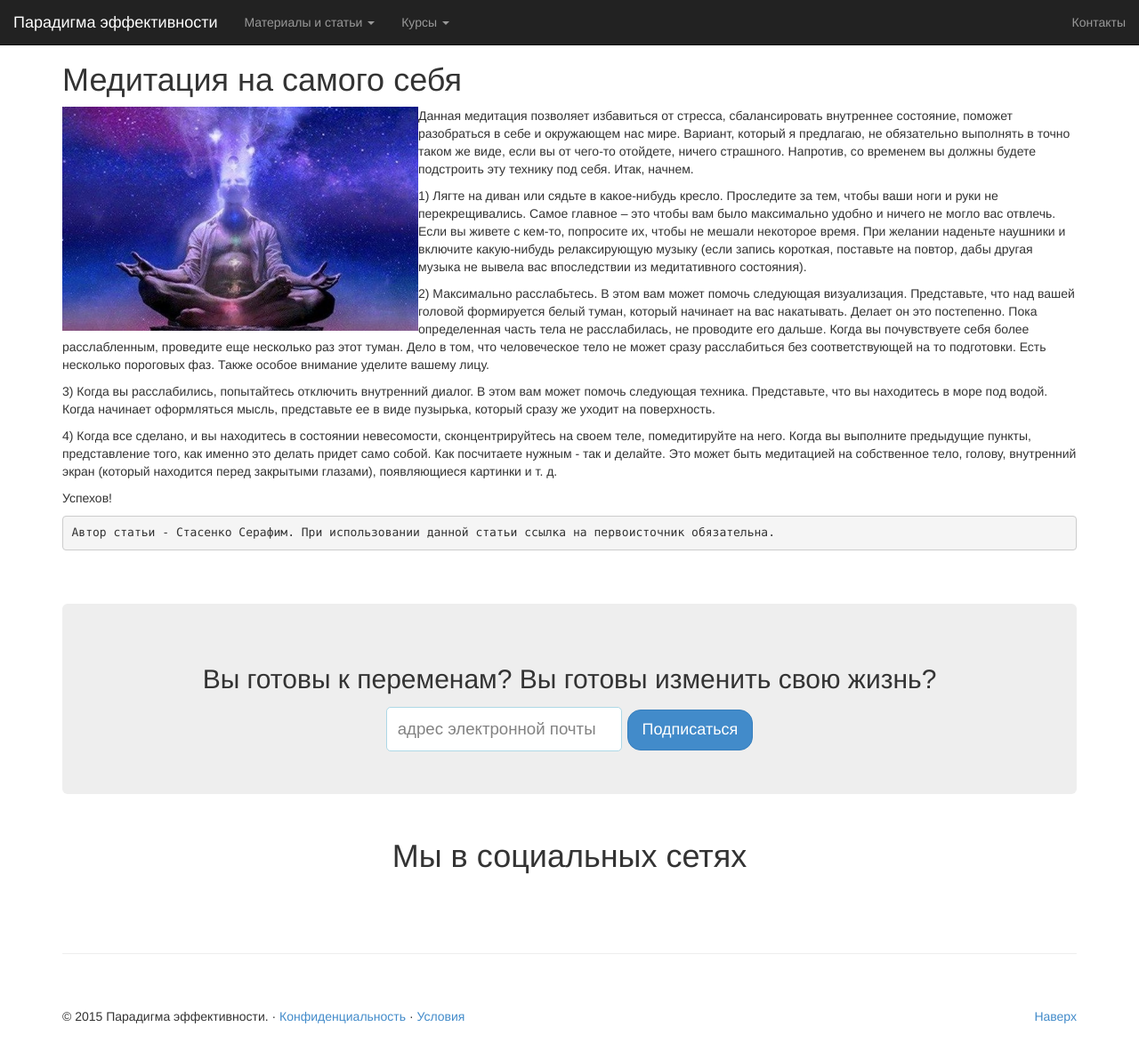
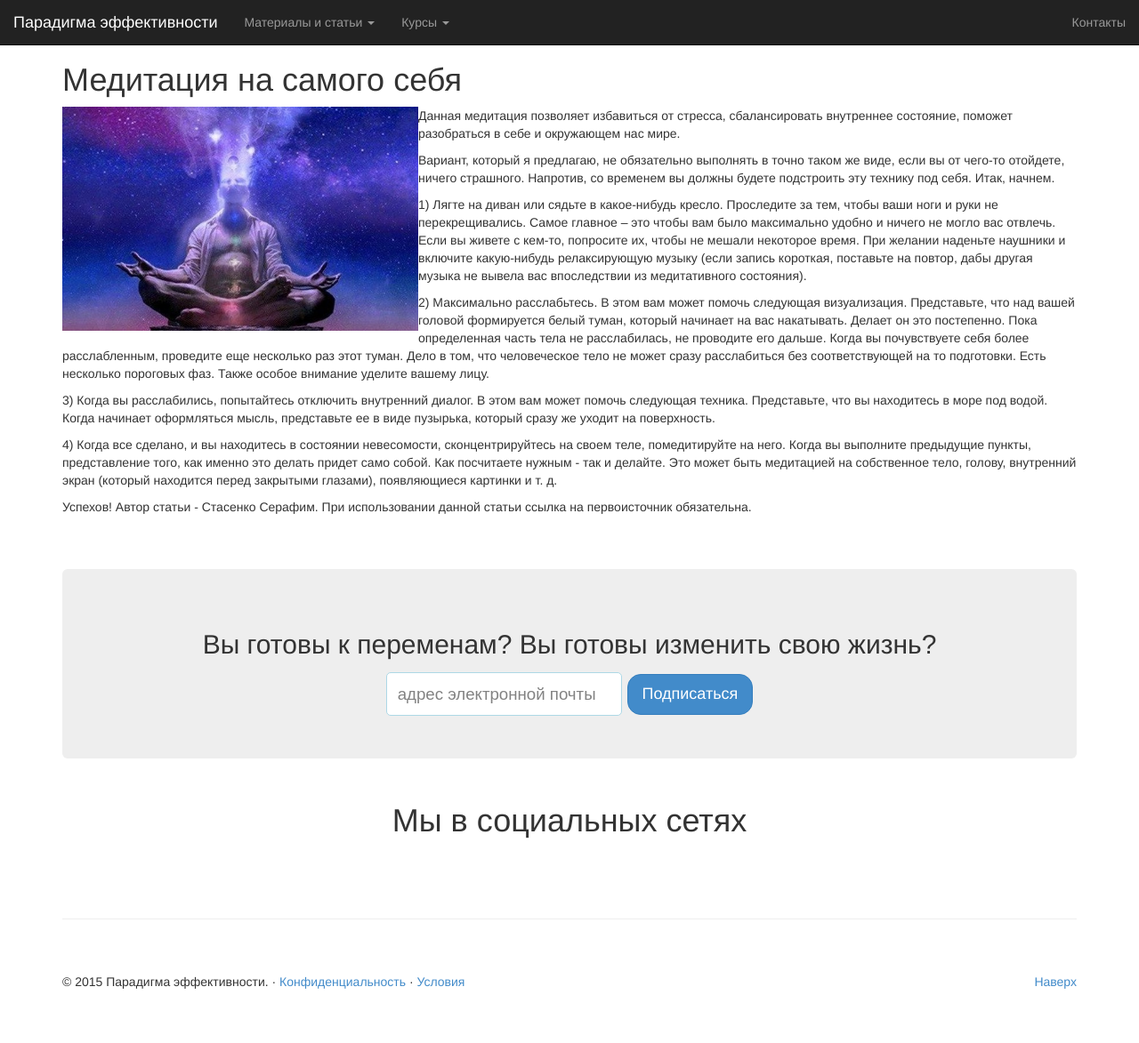
Before and after one commit to EfficiencyParadigm/EfficiencyParadigm.github.io, a Jekyll site: the page built from content/businessContent/meditation.md, in a window 1280 px wide and 1173 px high. Shown: the whole window at 89% size. Built offline with Jekyll 4.4.1, drawn with Linux system fonts in a browser that asks for light colours.

```diff
--- a/content/businessContent/meditation.md
+++ b/content/businessContent/meditation.md
@@ -6,17 +6,17 @@ title: Духовное развитие duplicate
 
 <img src="/images/slider/default.jpg" alt="alt text" class="pull-left" title="Title" width="400" />
 
-Данная медитация позволяет избавиться от стресса, сбалансировать внутреннее состояние, поможет разобраться в себе и окружающем нас мире.
-Вариант, который я предлагаю, не обязательно выполнять в точно таком же виде, если вы от чего-то отойдете, ничего страшного. Напротив, со временем вы должны будете подстроить эту технику под себя.
-Итак, начнем.
+<p>Данная медитация позволяет избавиться от стресса, сбалансировать внутреннее состояние, поможет разобраться в себе и окружающем нас мире.<p>
+<p>Вариант, который я предлагаю, не обязательно выполнять в точно таком же виде, если вы от чего-то отойдете, ничего страшного. Напротив, со временем вы должны будете подстроить эту технику под себя.
+Итак, начнем.<p>
 
-1) Лягте на диван или сядьте в какое-нибудь кресло. Проследите за  тем, чтобы ваши ноги и руки не перекрещивались. Самое главное – это чтобы вам было максимально удобно и ничего не могло вас отвлечь. Если вы живете с кем-то, попросите их, чтобы не мешали некоторое время. При желании наденьте наушники и включите какую-нибудь релаксирующую музыку (если запись короткая, поставьте на повтор, дабы другая музыка не вывела вас впоследствии из медитативного состояния).
+<p>1) Лягте на диван или сядьте в какое-нибудь кресло. Проследите за  тем, чтобы ваши ноги и руки не перекрещивались. Самое главное – это чтобы вам было максимально удобно и ничего не могло вас отвлечь. Если вы живете с кем-то, попросите их, чтобы не мешали некоторое время. При желании наденьте наушники и включите какую-нибудь релаксирующую музыку (если запись короткая, поставьте на повтор, дабы другая музыка не вывела вас впоследствии из медитативного состояния).<p>
 
-2) Максимально расслабьтесь. В этом вам может помочь следующая визуализация. Представьте, что над вашей головой формируется белый туман, который начинает на вас накатывать. Делает он это постепенно. Пока определенная часть тела не расслабилась, не проводите его дальше. Когда вы почувствуете себя более расслабленным, проведите еще несколько раз этот туман. Дело в том, что человеческое тело не может сразу расслабиться без соответствующей на то подготовки. Есть несколько пороговых фаз. Также особое внимание уделите вашему лицу.
+<p>2) Максимально расслабьтесь. В этом вам может помочь следующая визуализация. Представьте, что над вашей головой формируется белый туман, который начинает на вас накатывать. Делает он это постепенно. Пока определенная часть тела не расслабилась, не проводите его дальше. Когда вы почувствуете себя более расслабленным, проведите еще несколько раз этот туман. Дело в том, что человеческое тело не может сразу расслабиться без соответствующей на то подготовки. Есть несколько пороговых фаз. Также особое внимание уделите вашему лицу.<p>
 
-3) Когда вы расслабились, попытайтесь отключить внутренний диалог. В этом вам может помочь следующая техника. Представьте, что вы находитесь в море под водой. Когда начинает оформляться мысль, представьте ее в виде пузырька, который сразу же уходит на поверхность.
+<p>3) Когда вы расслабились, попытайтесь отключить внутренний диалог. В этом вам может помочь следующая техника. Представьте, что вы находитесь в море под водой. Когда начинает оформляться мысль, представьте ее в виде пузырька, который сразу же уходит на поверхность.<p>
 
-4) Когда все сделано, и вы находитесь в состоянии невесомости, сконцентрируйтесь на своем теле, помедитируйте на него. Когда вы выполните предыдущие пункты, представление того, как именно это делать придет само собой. Как посчитаете нужным - так и делайте. Это может быть медитацией на собственное тело, голову, внутренний экран (который находится перед закрытыми глазами), появляющиеся картинки и т. д.
+<p>4) Когда все сделано, и вы находитесь в состоянии невесомости, сконцентрируйтесь на своем теле, помедитируйте на него. Когда вы выполните предыдущие пункты, представление того, как именно это делать придет само собой. Как посчитаете нужным - так и делайте. Это может быть медитацией на собственное тело, голову, внутренний экран (который находится перед закрытыми глазами), появляющиеся картинки и т. д.<p>
 
 Успехов!
 
```
